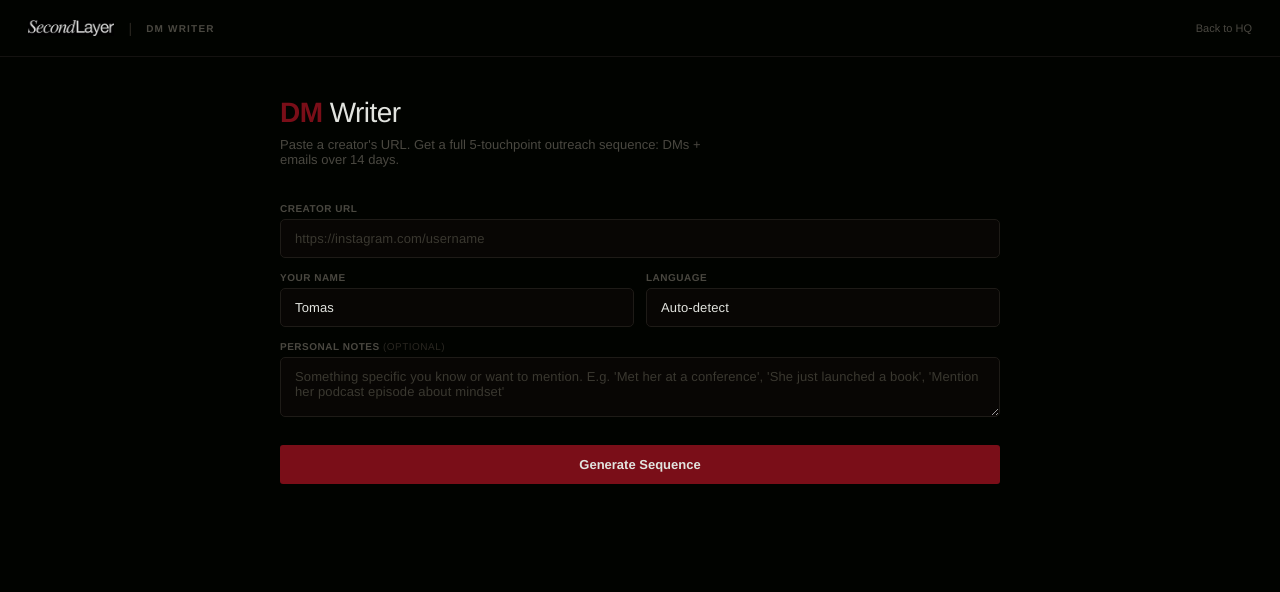
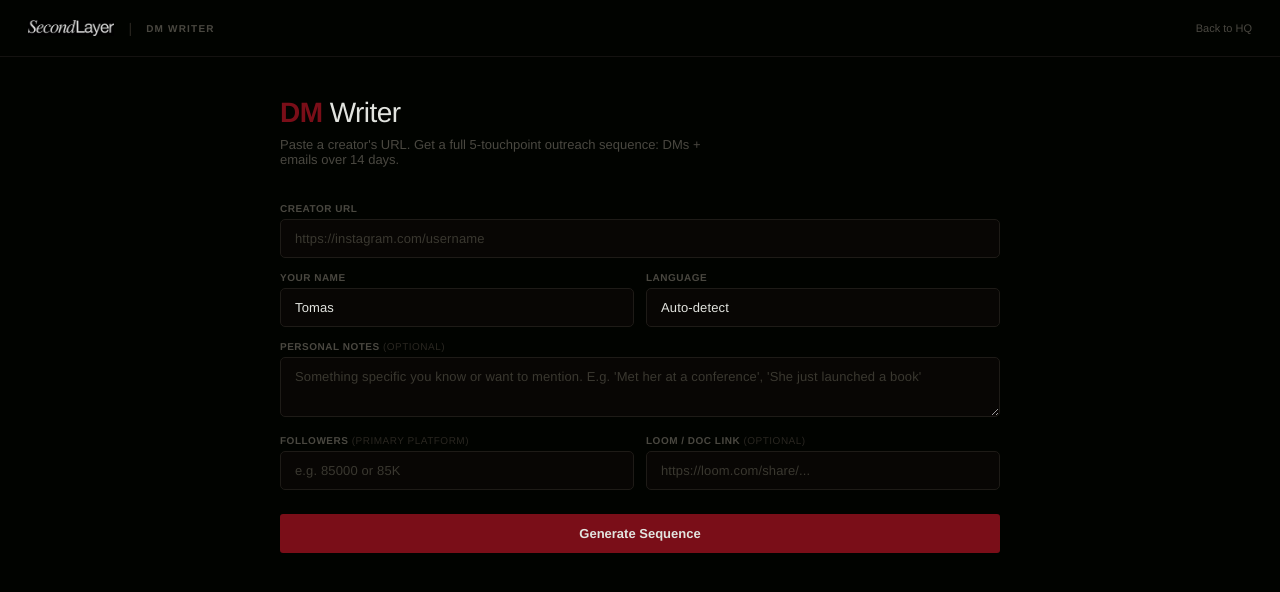
Before and after one commit to tomasvmassano/secondlayer-hub, a Next.js app: page /dm-writer in a window 1280 px wide. Shown: the top 592 px of the page. Built offline with nearby package versions, Linux system fonts and the light colour scheme.

Commit message:
feat: short Day 3/10 DMs with revenue calc, Loom link field, followers field

```diff
--- a/app/api/dm-writer/route.js
+++ b/app/api/dm-writer/route.js
@@ -56,7 +56,21 @@ export async function POST(request) {
     return NextResponse.json({ error: 'Invalid JSON' }, { status: 400 });
   }
 
-  const { url, senderName, language, creatorName, notes } = body;
+  const { url, senderName, language, creatorName, notes, loomUrl, followers } = body;
+
+  // Calculate estimated monthly revenue: followers × 0.675% × WTP mid price
+  // WTP mid prices by common niches (simplified lookup)
+  const estimatedRevenue = (() => {
+    let f = 0;
+    if (followers) {
+      f = parseFloat(String(followers).replace(/[,.\s]/g, '').replace(/k/i, '000').replace(/m/i, '000000'));
+    }
+    if (!f || f < 100) return null;
+    const activeClients = Math.round(f * 0.00675);
+    // Use €39 as default mid WTP (most common niches)
+    const monthly = activeClients * 39;
+    return { activeClients, monthly, followers: f };
+  })();
   if (!url) return NextResponse.json({ error: 'Missing URL' }, { status: 400 });
 
   try {
@@ -127,8 +141,11 @@ Subject: [subject line]
 [write the email body]
 
 ## DAY 3 — DM (The Nudge)
-Short, casual follow-up. NOT "viste a mensagem?" but a new observation about their niche or content that shows you're paying attention. Add one new piece of value.
-[write the DM]
+MAXIMUM 1-2 sentences. Must feel like a text to a friend. Pick ONE of these approaches:
+- Just their name + "?" (e.g. "Rita?")
+- A one-liner with a revenue number: ${estimatedRevenue ? `"Fiz umas contas e acredito que consigas chegar aos €${estimatedRevenue.monthly.toLocaleString()}/mês recorrentes com o que já tens. Viste o vídeo?"` : '"Fiz umas contas e o potencial que tens é sério. Viste o vídeo?"'}
+- A sticker/meme reference: "[insert relevant meme] + one short line"
+[write the DM — MAX 2 sentences]
 
 ## DAY 7 — EMAIL (The Proof)
 Share a concrete (but anonymous) example: "Um criador com uma audiência parecida com a tua..." with realistic numbers. Don't name anyone. Make it believable. CTA: video or quick call. Include subject line.
@@ -136,8 +153,11 @@ Subject: [subject line]
 [write the email body]
 
 ## DAY 10 — DM (The Soft Close)
-Last DM. Light, zero pressure. "Se o timing não é o melhor, sem stress" energy. Plant a seed by referencing something about their recent work. Leave door open.
-[write the DM]
+MAXIMUM 1-2 sentences. Zero pressure. Pick ONE approach:
+- "Se o timing não for o melhor, sem stress. ${loomUrl ? `Deixo aqui o link caso queiras ver: ${loomUrl}` : 'Fica o convite em aberto.'}"
+- "Ainda faz sentido falar sobre isto?"
+- Reference something recent from their content + soft close
+[write the DM — MAX 2 sentences]
 
 ## DAY 14 — EMAIL (The Clean Close)
 Final email. Respectful close. "Não vou voltar a enviar mensagem." Summarize the opportunity in one sentence. Leave the door open forever. Include subject line.
--- a/app/dm-writer/page.jsx
+++ b/app/dm-writer/page.jsx
@@ -49,6 +49,8 @@ export default function DMWriter() {
   const [senderName, setSenderName] = useState("Tomas");
   const [language, setLanguage] = useState("Auto");
   const [notes, setNotes] = useState("");
+  const [loomUrl, setLoomUrl] = useState("");
+  const [followers, setFollowers] = useState("");
   const [loading, setLoading] = useState(false);
   const [result, setResult] = useState(null);
   const [error, setError] = useState(null);
@@ -61,7 +63,7 @@ export default function DMWriter() {
       const r = await fetch("/api/dm-writer", {
         method: "POST",
         headers: { "Content-Type": "application/json" },
-        body: JSON.stringify({ url: url.trim(), senderName, language: language === "Auto" ? "" : language, notes: notes.trim() }),
+        body: JSON.stringify({ url: url.trim(), senderName, language: language === "Auto" ? "" : language, notes: notes.trim(), loomUrl: loomUrl.trim(), followers: followers.trim() }),
       });
       if (!r.ok) { const e = await r.json().catch(() => ({})); throw new Error(e?.error || "Failed"); }
       const data = await r.json();
@@ -134,8 +136,20 @@ export default function DMWriter() {
           </div>
           <div>
             <label style={{ display: "block", fontSize: 10, fontWeight: 600, color: "#4a4840", marginBottom: 5, letterSpacing: "0.05em", textTransform: "uppercase" }}>Personal Notes <span style={{ fontWeight: 400, color: "#2a2720" }}>(optional)</span></label>
-            <textarea style={{ ...inputStyle, minHeight: 60, resize: "vertical" }} placeholder="Something specific you know or want to mention. E.g. 'Met her at a conference', 'She just launched a book', 'Mention her podcast episode about mindset'" value={notes} onChange={e => setNotes(e.target.value)}
+            <textarea style={{ ...inputStyle, minHeight: 60, resize: "vertical" }} placeholder="Something specific you know or want to mention. E.g. 'Met her at a conference', 'She just launched a book'" value={notes} onChange={e => setNotes(e.target.value)}
               onFocus={e => e.target.style.borderColor = "#7A0E18"} onBlur={e => e.target.style.borderColor = "#1e1b17"} />
+          </div>
+          <div style={{ display: "flex", gap: 12 }}>
+            <div style={{ flex: 1 }}>
+              <label style={{ display: "block", fontSize: 10, fontWeight: 600, color: "#4a4840", marginBottom: 5, letterSpacing: "0.05em", textTransform: "uppercase" }}>Followers <span style={{ fontWeight: 400, color: "#2a2720" }}>(primary platform)</span></label>
+              <input type="text" style={inputStyle} placeholder="e.g. 85000 or 85K" value={followers} onChange={e => setFollowers(e.target.value)}
+                onFocus={e => e.target.style.borderColor = "#7A0E18"} onBlur={e => e.target.style.borderColor = "#1e1b17"} />
+            </div>
+            <div style={{ flex: 1 }}>
+              <label style={{ display: "block", fontSize: 10, fontWeight: 600, color: "#4a4840", marginBottom: 5, letterSpacing: "0.05em", textTransform: "uppercase" }}>Loom / Doc Link <span style={{ fontWeight: 400, color: "#2a2720" }}>(optional)</span></label>
+              <input type="text" style={inputStyle} placeholder="https://loom.com/share/..." value={loomUrl} onChange={e => setLoomUrl(e.target.value)}
+                onFocus={e => e.target.style.borderColor = "#7A0E18"} onBlur={e => e.target.style.borderColor = "#1e1b17"} />
+            </div>
           </div>
         </div>
 
```
